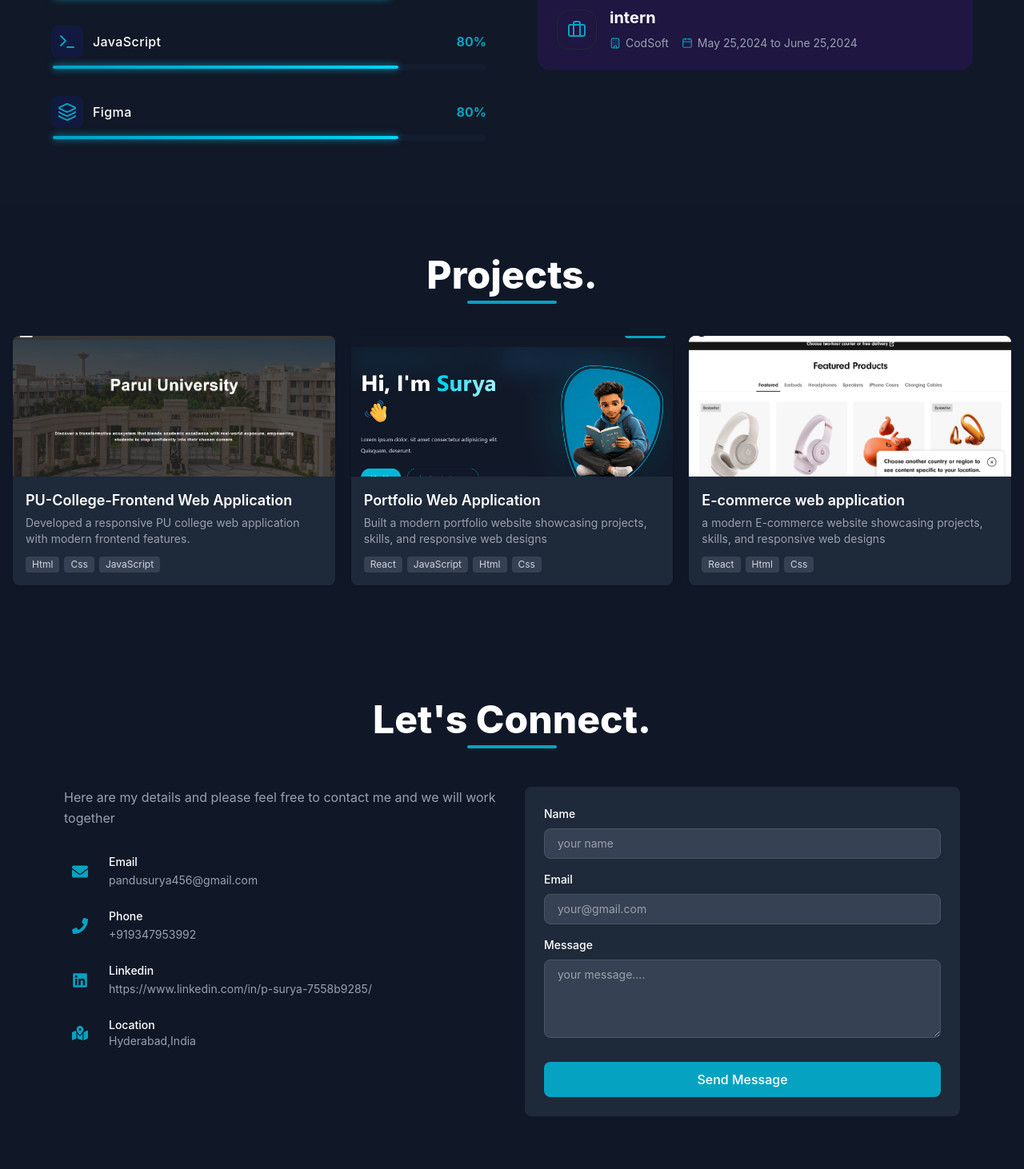
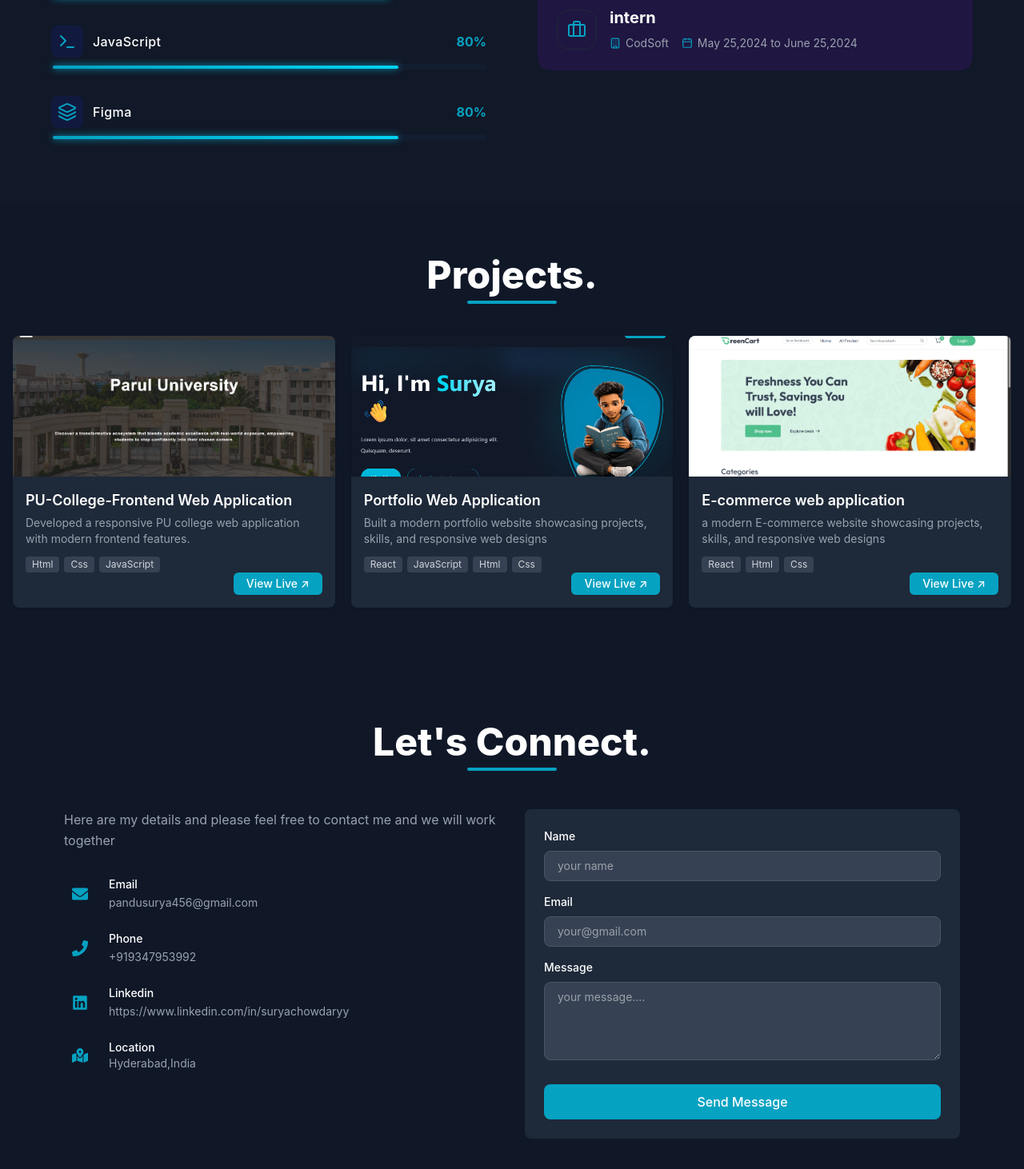
Before and after one commit to Pandu-1/surya-portfolio, a React (Vite) app: page / in a window 1280 px wide. Shown: the part 3273-4735 px from the top of the page at 80% size. Built offline with nearby package versions, Linux system fonts and the light colour scheme.

Commit message:
updated with project live url button

```diff
--- a/src/components/About.jsx
+++ b/src/components/About.jsx
@@ -1,57 +1,65 @@
-import React from 'react'
-import about from '../assets/about.png'
+import React from "react";
+import about from "../assets/about.png";
 
 const About = () => {
   return (
-    <section className='text-white mt-20 relative overflow-hidden'id='about'>
-        <div className='max-w-7xl mx-auto px-4 md:grid md:grid-cols-2 gap-12 items-center py-16 xl:px-16 relative z-10'>
-            <div data-aos='fade-right'>
-                <h2 className='text-4xl md:text-5xl font-extrabold text-white mb-6'>
-                    More <span className='text-primary'>About </span>Me
+    <section className="text-white mt-20 relative overflow-hidden" id="about">
+      <div className="max-w-7xl mx-auto px-4 md:grid md:grid-cols-2 gap-12 items-center py-16 xl:px-16 relative z-10">
+        <div data-aos="fade-right">
+          <h2 className="text-4xl md:text-5xl font-extrabold text-white mb-6">
+            More <span className="text-primary">About </span>Me
           </h2>
-                <p className='text-gray-400 text-base lg:text-lg mb-10 leading-relaxed'>
-                    write about yours
+          <p className="text-gray-400 text-base lg:text-lg mb-10 leading-relaxed">
+            I am a passionate Full Stack Developer with knowledge of MongoDB,
+            Express.js, React.js, and Node.js. I enjoy building web
+            applications, learning new technologies, and solving real-world
+            problems.
           </p>
-                <div className='grid grid-cols-3 gap-6 max-w-xl'>
-                    <div className='text-center rounded-2xl bg-[#111a3e] border border-[#1f1641] p-5 transition-all duration-300 hover:border-primary/50'>
-                        <h3 className='text-primary font-bold text-2xl md:text-3xl'>
+          <div className="grid grid-cols-3 gap-6 max-w-xl">
+            <div className="text-center rounded-2xl bg-[#111a3e] border border-[#1f1641] p-5 transition-all duration-300 hover:border-primary/50">
+              <h3 className="text-primary font-bold text-2xl md:text-3xl">
                 +20
               </h3>
-                        <p className='text-sm text-gray-400 uppercase tracking-wider mt-2'>
+              <p className="text-sm text-gray-400 uppercase tracking-wider mt-2">
                 projects
               </p>
             </div>
-                    <div className='text-center rounded-2xl bg-[#111a3e] border border-[#1f1641] p-5 transition-all duration-300 hover:border-primary/50'>
-                        <h3 className='text-primary font-bold text-2xl md:text-3xl'>
+            <div className="text-center rounded-2xl bg-[#111a3e] border border-[#1f1641] p-5 transition-all duration-300 hover:border-primary/50">
+              <h3 className="text-primary font-bold text-2xl md:text-3xl">
                 +2
               </h3>
-                        <p className='text-sm text-gray-400 uppercase tracking-wider mt-2'>
+              <p className="text-sm text-gray-400 uppercase tracking-wider mt-2">
                 clients
               </p>
             </div>
-                    <div className='text-center rounded-2xl bg-[#111a3e] border border-[#1f1641] p-5 transition-all duration-300 hover:border-primary/50'>
-                        <h3 className='text-primary font-bold text-2xl md:text-3xl'>
+            <div className="text-center rounded-2xl bg-[#111a3e] border border-[#1f1641] p-5 transition-all duration-300 hover:border-primary/50">
+              <h3 className="text-primary font-bold text-2xl md:text-3xl">
                 +1.5
               </h3>
-                        <p className='text-sm text-gray-400 uppercase tracking-wider mt-2'>
+              <p className="text-sm text-gray-400 uppercase tracking-wider mt-2">
                 years
               </p>
             </div>
           </div>
         </div>
-            <div className='mt-16 md:mt-0 flex justify-center lg:justify-end relative'data-aos='fade-left'>
-                <div className='relative w-64 h-64 md:w-96 md:h-120'>
-                    <div className='absolute inset-0 z-0 rounded-full shadow-lg border border-primary translate-x-4 translate-y-4 '>
-
-                    </div>
-                    <div className='relative z-10 w-full h-full bg-[#111a3e] rounded-full overflow-hidden border border-[#1f1641]'>
-                        <img  src={about} alt="about" className='w-full h-full object-cover transition-transform duration-500 hover:scale-110' />
+        <div
+          className="mt-16 md:mt-0 flex justify-center lg:justify-end relative"
+          data-aos="fade-left"
+        >
+          <div className="relative w-64 h-64 md:w-96 md:h-120">
+            <div className="absolute inset-0 z-0 rounded-full shadow-lg border border-primary translate-x-4 translate-y-4 "></div>
+            <div className="relative z-10 w-full h-full bg-[#111a3e] rounded-full overflow-hidden border border-[#1f1641]">
+              <img
+                src={about}
+                alt="about"
+                className="w-full h-full object-cover transition-transform duration-500 hover:scale-110"
+              />
             </div>
           </div>
         </div>
       </div>
     </section>
-  )
-}
+  );
+};
 
-export default About
+export default About;
--- a/src/components/Contact.jsx
+++ b/src/components/Contact.jsx
@@ -55,8 +55,8 @@ const Contact = () => {
             id: 3,
             icon: FaLinkedin,
             title: 'Linkedin',
-            value: 'https://www.linkedin.com/in/p-surya-7558b9285/',
-            link: 'https://www.linkedin.com/in/p-surya-7558b9285/'
+            value: 'https://www.linkedin.com/in/suryachowdaryy',
+            link: 'https://www.linkedin.com/in/suryachowdaryy'
         },
         {
             id: 4,
--- a/src/components/Projects.jsx
+++ b/src/components/Projects.jsx
@@ -1,72 +1,92 @@
-import React from 'react'
-import proj1 from '../assets/proj1.png'
-import proj2 from '../assets/proj2.png'
-import proj3 from '../assets/proj3.png'
+import React from "react";
+import proj1 from "../assets/proj1.png";
+import proj2 from "../assets/proj2.png";
+
+import project3 from "../assets/project3.png";
 
 const Projects = () => {
-    const projects=[
+  const projects = [
     {
-            id:1,
-            image:proj2,
-            title:"PU-College-Frontend Web Application",
-            desc:"Developed a responsive PU college web application with modern frontend features.",
-            tech:['Html','Css','JavaScript']
+      id: 1,
+      image: proj2,
+      title: "PU-College-Frontend Web Application",
+      desc: "Developed a responsive PU college web application with modern frontend features.",
+      tech: ["Html", "Css", "JavaScript"],
+      link: "https://surya-pu-fronted.netlify.app/",
     },
     {
-            id:2,
-            image:proj1,
-            title:"Portfolio Web Application",
-            desc:"Built a modern portfolio website showcasing projects, skills, and responsive web designs",
-            tech:['React','JavaScript','Html','Css']
+      id: 2,
+      image: proj1,
+      title: "Portfolio Web Application",
+      desc: "Built a modern portfolio website showcasing projects, skills, and responsive web designs",
+      tech: ["React", "JavaScript", "Html", "Css"],
+      link: "https://surya-chowdary-portfolio.netlify.app/",
     },
     {
-            id:3,
-            image:proj3,
-            title:"E-commerce web application",
-            desc:"a modern E-commerce website showcasing projects, skills, and responsive web designs",
-            tech:['React','Html','Css']
+      id: 3,
+      image: project3,
+      title: "E-commerce web application",
+      desc: "a modern E-commerce website showcasing projects, skills, and responsive web designs",
+      tech: ["React", "Html", "Css"],
+      link: "https://greencart-gs.vercel.app/",
     },
-    ]
+  ];
   return (
-    <section className='py-16  bg-gray-900'id='projects'>
-        <div className='container mx-auto px-4 max-w-7xl'>
-            <div className='text-center mb-10'>
-                <h2 className='text-4xl md:text-5xl font-extrabold text-white'>
+    <section className="py-16  bg-gray-900" id="projects">
+      <div className="container mx-auto px-4 max-w-7xl">
+        <div className="text-center mb-10">
+          <h2 className="text-4xl md:text-5xl font-extrabold text-white">
             Projects.
           </h2>
-                <div className='w-28 h-1 bg-primary mx-auto mt-2 rounded-2xl'>
+          <div className="w-28 h-1 bg-primary mx-auto mt-2 rounded-2xl"></div>
+        </div>
+        <div className="grid grid-cols-1 md:grid-cols-2 lg:grid-cols-3 gap-5">
+          {projects.map((project) => (
+            <div
+              key={project.id}
+              className="bg-gray-800 rounded-lg overflow-hidden shadow-sm hover:shadow-lg hover:scale-105 transition-all duration-300 flex flex-col"
+            >
+              <img
+                src={project.image}
+                alt={project.title}
+                className="w-full h-44 object-cover"
+              />
 
-                </div>
-            </div>
-            <div className='grid grid-cols-1 md:grid-cols-2 lg:grid-cols-3 gap-5'>
-                {
-                    projects.map((project)=>(
-                        <div key={project.id} className='bg-gray-800 rounded-lg overflow-hidden shadow-sm hover:shadow-lg hover:scale-105 transition-all duration-300'>
-                            <img src={project.image} alt={project.title} className='w-full h-44 object-cover hover:opacity-90 transition-opacity duration-300'/>
-                            <div className='p-4'>
-                                <h3 className='text-lg font-semibold text-white group-hover:text-primary transition-colors'>
+              <div className="p-4 flex flex-col flex-1">
+                <h3 className="text-lg font-semibold text-white">
                   {project.title}
                 </h3>
-                                <p className='text-gray-400 text-sm mt-1'>
-                                    {project.desc}
-                                </p>
-                                <div className='flex flex-wrap gap-1.5 mt-3'>
-                                    {
-                                        project.tech.map((tec,idx)=>(
-                                            <span key={idx} className='text-xs px-2 py-0.5 bg-gray-700 text-gray-300 rounded hover:bg-primary hover:text-white transition-colors duration-300'>
+
+                <p className="text-gray-400 text-sm mt-1">{project.desc}</p>
+
+                <div className="flex flex-wrap gap-1.5 mt-3">
+                  {project.tech.map((tec, idx) => (
+                    <span
+                      key={idx}
+                      className="text-xs px-2 py-0.5 bg-gray-700 text-gray-300 rounded"
+                    >
                       {tec}
                     </span>
-                                        ))
-                                    }
+                  ))}
+                </div>
+
+                <div className="flex justify-end mt-auto ">
+                  <a
+                    href={project.link}
+                    target="_blank"
+                    rel="noopener noreferrer"
+                    className="px-4 py-1  bg-primary text-white text-sm font-medium rounded-md hover:opacity-80 transition"
+                  >
+                    View Live ↗
+                  </a>
                 </div>
               </div>
             </div>
-                    ))
-                }
+          ))}
         </div>
       </div>
     </section>
-  )
-}
+  );
+};
 
-export default Projects
+export default Projects;
```
Also changed, not shown: src/assets/project3.png (added), 1 other file (tests, documents, lock files or other folders). Lines whose indentation alone changed are shown as unchanged.
